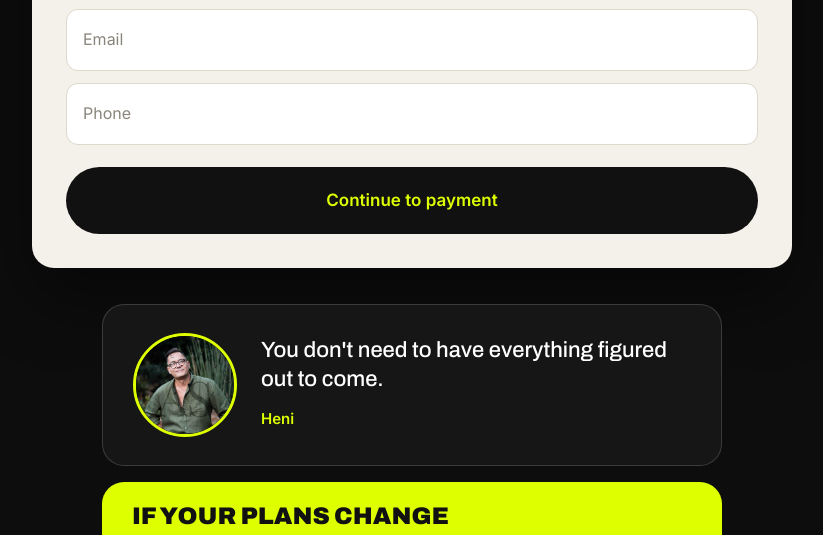
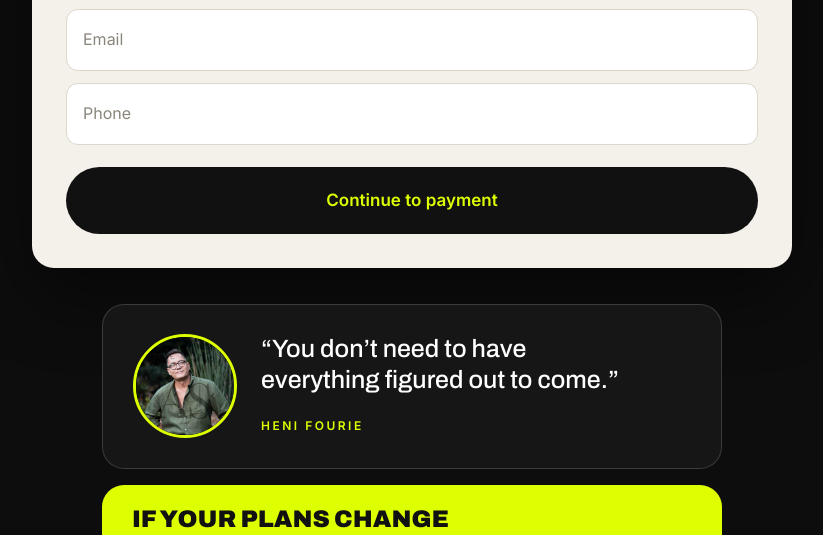
Before and after one commit to djwinn/tmg-preview, a plain HTML site: page checkout.html in a window 1280 px wide. Shown: the part 537-1072 px from the top of the page, without its empty margins (228-1051 px from the left). Drawn offline with Linux system fonts and the light colour scheme.

Commit message:
Checkout: quote in quote marks, name as a small label
Co-Authored-By: Claude Opus 5.5 <noreply@anthropic.com>

```diff
--- a/checkout.html
+++ b/checkout.html
@@ -140,10 +140,13 @@ input[type=checkbox]{ accent-color:var(--tmg-ink); }
 }
 .tmg-photo{ width:104px; height:104px; flex:none; border-radius:50%; object-fit:cover; object-position:50% 18%; border:3px solid var(--tmg-lime); }
 .tmg-quote{
-  font-family:'Archivo',sans-serif; font-stretch:85%; font-weight:500; font-size:22px;
-  line-height:1.3; color:#fff; margin:0 0 10px;
+  font-family:'Archivo',sans-serif; font-stretch:85%; font-weight:500; font-size:25px;
+  line-height:1.25; color:#fff; margin:0 0 14px; text-wrap:balance;
 }
-.tmg-sign{ font-family:'Inter',sans-serif; font-weight:600; font-size:15px; color:var(--tmg-lime); }
+.tmg-sign{
+  font-family:'Inter',sans-serif; font-weight:600; font-size:12px; letter-spacing:2.5px;
+  text-transform:uppercase; color:var(--tmg-lime);
+}
 .tmg-terms{ max-width:620px; margin:16px auto 0; padding:22px 30px; border-radius:22px; background:var(--tmg-lime); color:var(--tmg-ink); }
 .tmg-terms h3{ font-family:'Archivo',sans-serif; font-stretch:62%; font-weight:900; text-transform:uppercase; font-size:24px; line-height:1; margin:0 0 10px; }
 .tmg-terms ul{ list-style:none; margin:0; padding:0; }
@@ -172,7 +175,7 @@ input[type=checkbox]{ accent-color:var(--tmg-ink); }
   .tmg-secure{ font-size:10px; letter-spacing:1.4px; }
   .tmg-assure{ flex-direction:column; text-align:center; gap:16px; padding:26px 22px; margin-top:28px; }
   .tmg-photo{ width:92px; height:92px; }
-  .tmg-quote{ font-size:20px; }
+  .tmg-quote{ font-size:22px; }
   .tmg-terms{ padding:22px; }
   .tmg-trust{ flex-direction:column; align-items:center; gap:9px; }
   .form-heading{ font-size:26px !important; }
@@ -208,8 +211,8 @@ input[type=checkbox]{ accent-color:var(--tmg-ink); }
 <div class="tmg-assure">
   <img class="tmg-photo" src="img/h02.jpg" alt="Heni Fourie">
   <div>
-    <p class="tmg-quote">You don't need to have everything figured out to come.</p>
-    <span class="tmg-sign">Heni</span>
+    <p class="tmg-quote">&ldquo;You don&rsquo;t need to have everything figured out to come.&rdquo;</p>
+    <span class="tmg-sign">Heni Fourie</span>
   </div>
 </div>
 
```
